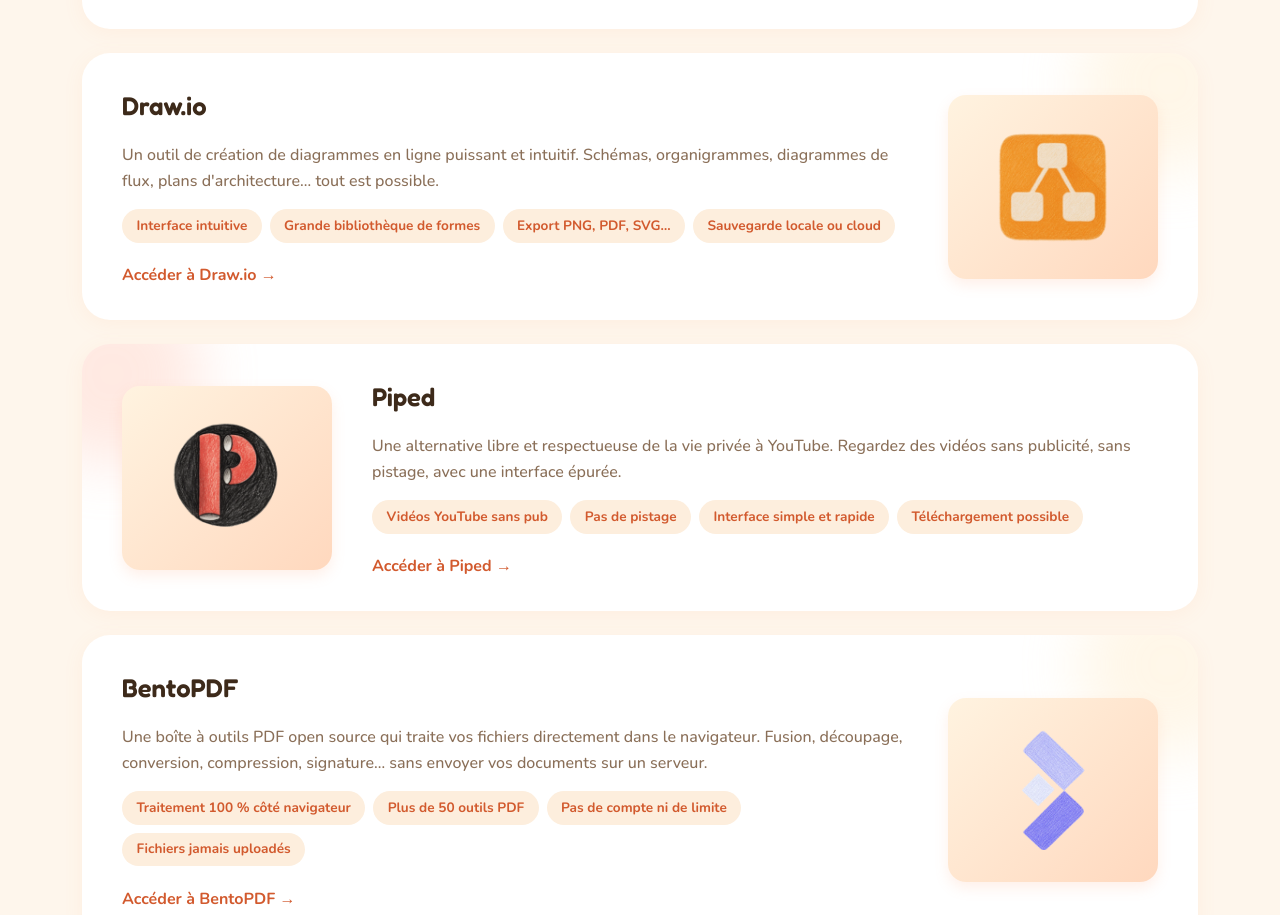
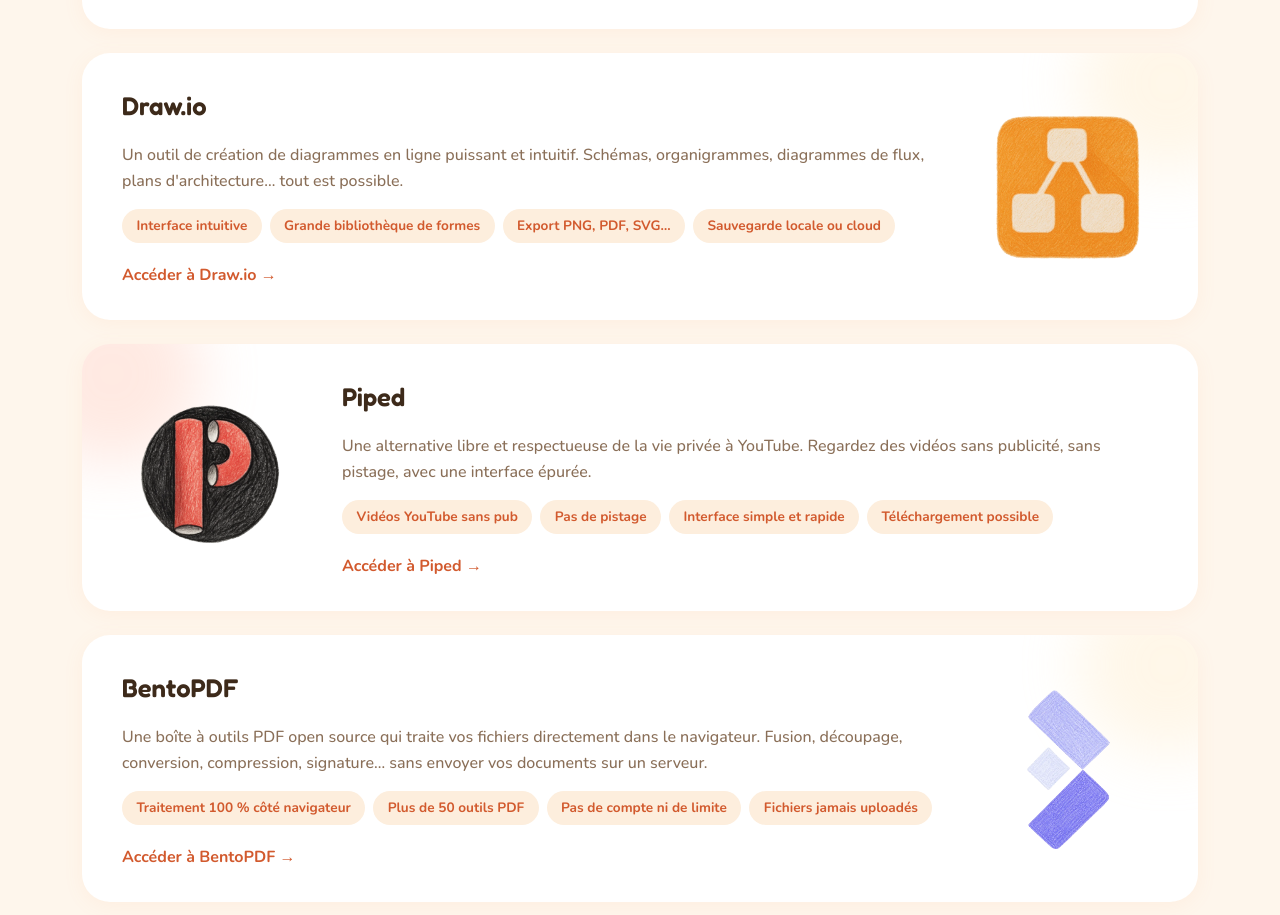
Before and after one commit to Ronnarrdd/Librenard, a website: page outils.html in a window 1280 px wide. Shown: the part 804-1719 px from the top of the page. Drawn offline with Linux system fonts and the light colour scheme.

Commit message:
💄 style(outils): retirer la tuile pastel des logos et les agrandir à 160px

```diff
--- a/css/pages.css
+++ b/css/pages.css
@@ -125,7 +125,7 @@
 
 .tool-row {
     display: grid;
-    grid-template-columns: 210px 1fr;
+    grid-template-columns: 180px 1fr;
     gap: 2.5rem;
     align-items: center;
     background: var(--bg-card);
@@ -154,7 +154,7 @@
 }
 
 .tool-row:nth-child(even) {
-    grid-template-columns: 1fr 210px;
+    grid-template-columns: 1fr 180px;
 }
 
 .tool-row:nth-child(even) .tool-row-media {
@@ -187,21 +187,13 @@
     display: flex;
     align-items: center;
     justify-content: center;
-    background: linear-gradient(135deg, var(--pastel-cream), var(--pastel-peach));
-    border-radius: var(--border-radius);
-    padding: 2rem;
-    box-shadow: 0 6px 14px rgba(255, 154, 107, 0.15);
     position: relative;
     z-index: 2;
 }
 
-.dark-mode .tool-row-media {
-    background: linear-gradient(135deg, rgba(255, 255, 255, 0.05), rgba(255, 255, 255, 0.02));
-}
-
 .tool-row-media img {
-    width: 120px;
-    height: 120px;
+    width: 160px;
+    height: 160px;
     object-fit: contain;
 }
 
--- a/css/responsive.css
+++ b/css/responsive.css
@@ -40,9 +40,7 @@
     }
 
     .tool-row-media {
-        max-width: 220px;
         margin: 0 auto;
-        padding: 1.5rem;
     }
 
     .license-columns {
--- a/outils.html
+++ b/outils.html
@@ -81,7 +81,7 @@
         <div class="tool-rows">
             <article class="tool-row">
                 <div class="tool-row-media">
-                    <img src="images/etherpad.webp" alt="Logo d'Etherpad, éditeur collaboratif" loading="lazy" width="120" height="120">
+                    <img src="images/etherpad.webp" alt="Logo d'Etherpad, éditeur collaboratif" loading="lazy" width="160" height="160">
                 </div>
                 <div class="tool-row-body">
                     <h2>Etherpad</h2>
@@ -103,7 +103,7 @@
 
             <article class="tool-row">
                 <div class="tool-row-media">
-                    <img src="images/diagram.webp" alt="Logo de Draw.io, éditeur de diagrammes" loading="lazy" width="120" height="120">
+                    <img src="images/diagram.webp" alt="Logo de Draw.io, éditeur de diagrammes" loading="lazy" width="160" height="160">
                 </div>
                 <div class="tool-row-body">
                     <h2>Draw.io</h2>
@@ -125,7 +125,7 @@
 
             <article class="tool-row">
                 <div class="tool-row-media">
-                    <img src="images/piped.webp" alt="Logo de Piped, frontend alternatif à YouTube" loading="lazy" width="120" height="120">
+                    <img src="images/piped.webp" alt="Logo de Piped, frontend alternatif à YouTube" loading="lazy" width="160" height="160">
                 </div>
                 <div class="tool-row-body">
                     <h2>Piped</h2>
@@ -147,7 +147,7 @@
 
             <article class="tool-row">
                 <div class="tool-row-media">
-                    <img src="images/bentopdf.webp" alt="Logo de BentoPDF, boîte à outils PDF" loading="lazy" width="120" height="120">
+                    <img src="images/bentopdf.webp" alt="Logo de BentoPDF, boîte à outils PDF" loading="lazy" width="160" height="160">
                 </div>
                 <div class="tool-row-body">
                     <h2>BentoPDF</h2>
```
